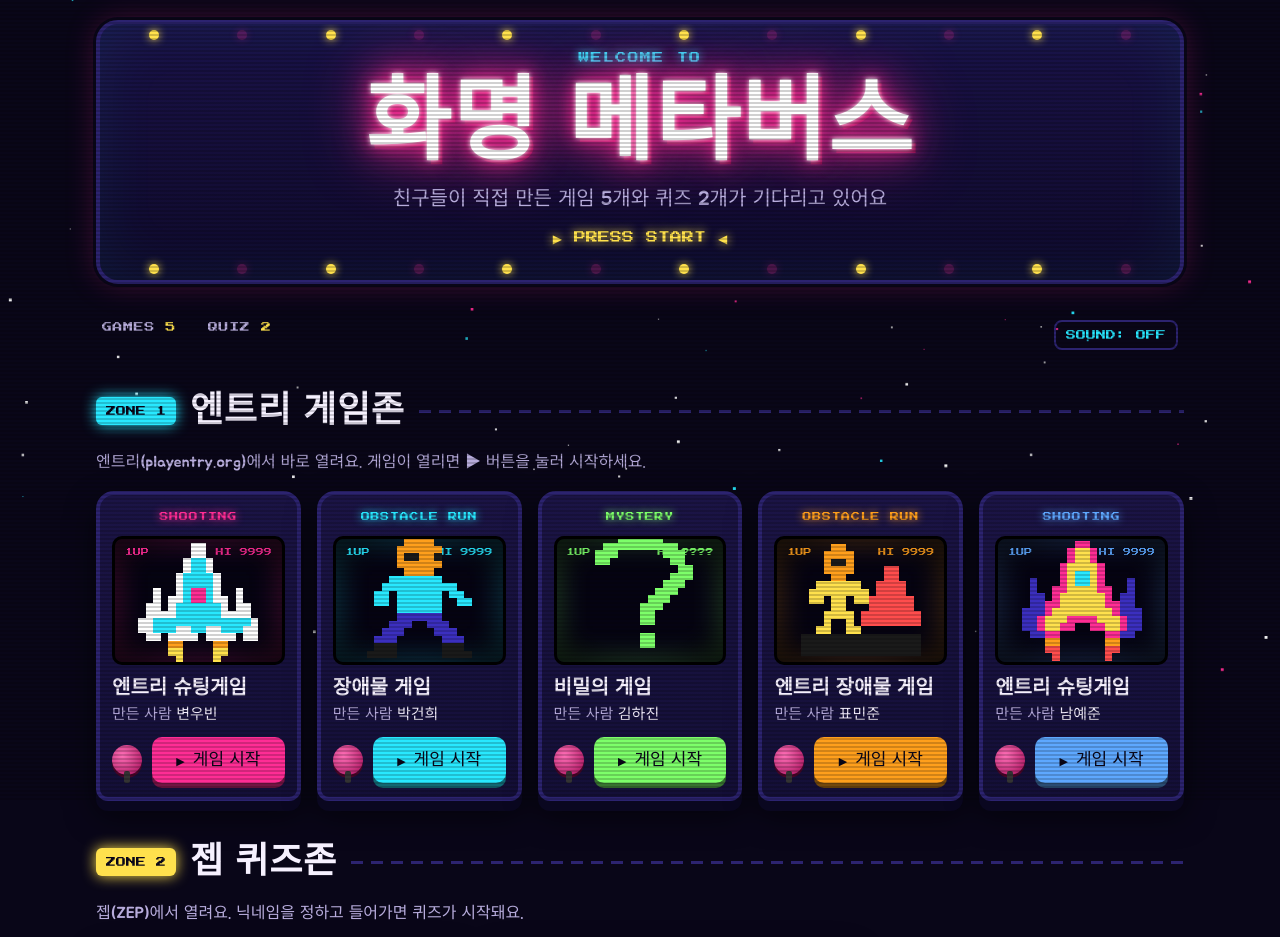
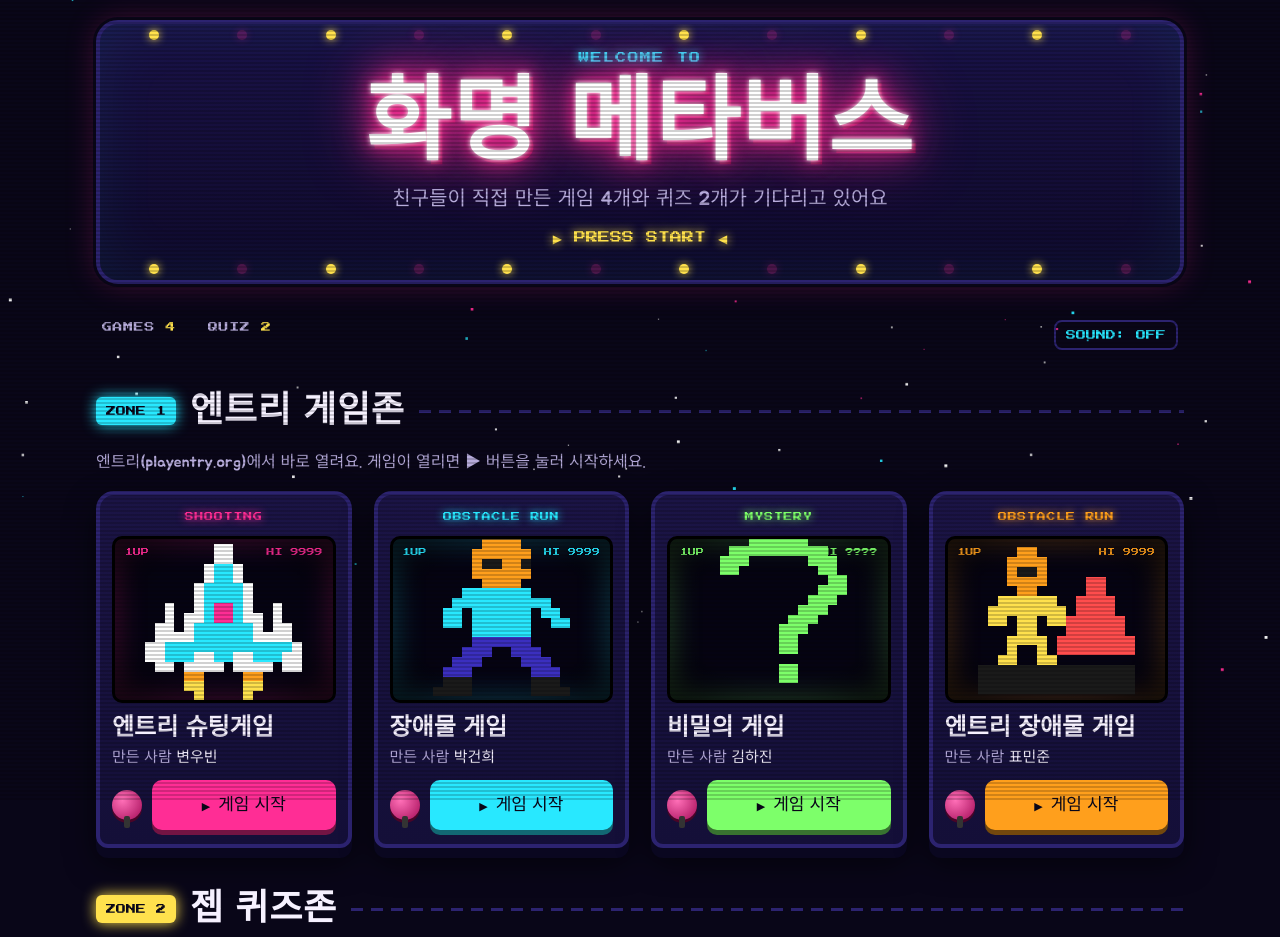
Before and after one commit to yerin-benny/hwamyeong-metaverse, a plain HTML site: page index.html in a window 1280 px wide. Shown: the top 937 px of the page. Drawn offline with Linux system fonts and the light colour scheme.

Commit message:
작업실 주소 게임기 제거, 코인 카운터 삭제
남예준 학생 글은 공개 프로젝트 주소가 아닌 작업실 주소라 제외.
한 사람이 한 번 체험하는 용도라 코인 표시도 뺌.

Co-Authored-By: Claude Fable 5.1 <noreply@anthropic.com>

```diff
--- a/index.html
+++ b/index.html
@@ -129,12 +129,7 @@
     grid-template-columns: repeat(2, minmax(0, 1fr));
   }
   .zone.quiz .cabinets { max-width: 760px; }
-  @media (min-width: 720px) { .zone.games .cabinets { grid-template-columns: repeat(3, minmax(0, 1fr)); } }
-  @media (min-width: 1080px) {
-    .zone.games .cabinets { grid-template-columns: repeat(5, minmax(0, 1fr)); gap: 16px; }
-    .zone.games .cab h3 { font-size: 20px; }
-    .zone.games .btn { padding: 12px 8px; }
-  }
+  @media (min-width: 1000px) { .zone.games .cabinets { grid-template-columns: repeat(4, minmax(0, 1fr)); } }
   @media (max-width: 560px) { .cabinets { grid-template-columns: minmax(0, 1fr); } }
 
   /* ---------- one cabinet ---------- */
@@ -158,7 +153,6 @@
   .cab.c2 { --accent: var(--cyan); }
   .cab.c3 { --accent: var(--lime); }
   .cab.c4 { --accent: #ff9f1c; }
-  .cab.c5 { --accent: #5ea8ff; }
   .cab.q1 { --accent: var(--yellow); }
   .cab.q2 { --accent: #c77dff; }
 
@@ -258,13 +252,13 @@
     <div class="bulbs top" aria-hidden="true"><i></i><i></i><i></i><i></i><i></i><i></i><i></i><i></i><i></i><i></i><i></i><i></i></div>
     <p class="eyebrow">WELCOME TO</p>
     <h1>화명 메타버스</h1>
-    <p class="sub">친구들이 직접 만든 게임 5개와 퀴즈 2개가 기다리고 있어요</p>
+    <p class="sub">친구들이 직접 만든 게임 4개와 퀴즈 2개가 기다리고 있어요</p>
     <p class="press">▶ PRESS START ◀</p>
     <div class="bulbs bottom" aria-hidden="true"><i></i><i></i><i></i><i></i><i></i><i></i><i></i><i></i><i></i><i></i><i></i><i></i></div>
   </header>
 
   <div class="scorebar">
-    <span>GAMES <b>5</b> &nbsp; QUIZ <b>2</b></span>
+    <span>GAMES <b>4</b> &nbsp; QUIZ <b>2</b></span>
     <button type="button" id="sound" aria-pressed="false">SOUND: OFF</button>
   </div>
 
@@ -342,21 +336,6 @@
         </div>
       </article>
 
-      <article class="cab c5">
-        <div class="topper">SHOOTING</div>
-        <div class="screen">
-          <div class="hi"><span>1UP</span><span>HI 9999</span></div>
-          <canvas data-sprite="ship2" width="16" height="16" aria-hidden="true"></canvas>
-        </div>
-        <div class="info">
-          <h3>엔트리 슈팅게임</h3>
-          <p class="maker">만든 사람 <b>남예준</b></p>
-        </div>
-        <div class="controls">
-          <span class="joy" aria-hidden="true"></span>
-          <a class="btn launch" href="https://playentry.org/project/6ad05a6a661ddc50e3718016" target="_blank" rel="noopener">▶ <span class="ko">게임 시작</span></a>
-        </div>
-      </article>
     </div>
   </section>
 
@@ -464,24 +443,6 @@
       '....oo....oo....',
       '....yy....yy....',
       '.....y....y.....'
-    ],
-    ship2: [
-      '.......pp.......',
-      '......pyyp......',
-      '......pyyp......',
-      '.....pyyyyp.....',
-      '.....pyccyp.....',
-      '.b...pyccyp...b.',
-      '.b..ppyyyypp..b.',
-      '.bb.pyyyyyyp.bb.',
-      '.bbppyyyyyyppbb.',
-      'bbbpyyyyyyyypbbb',
-      'bbpyyyppppyyypbb',
-      'bbpyypp..ppyypbb',
-      '.bbpp......ppbb.',
-      '...oo......oo...',
-      '...rr......rr...',
-      '....r......r....'
     ],
     runner: [
       '......oooo......',
```
